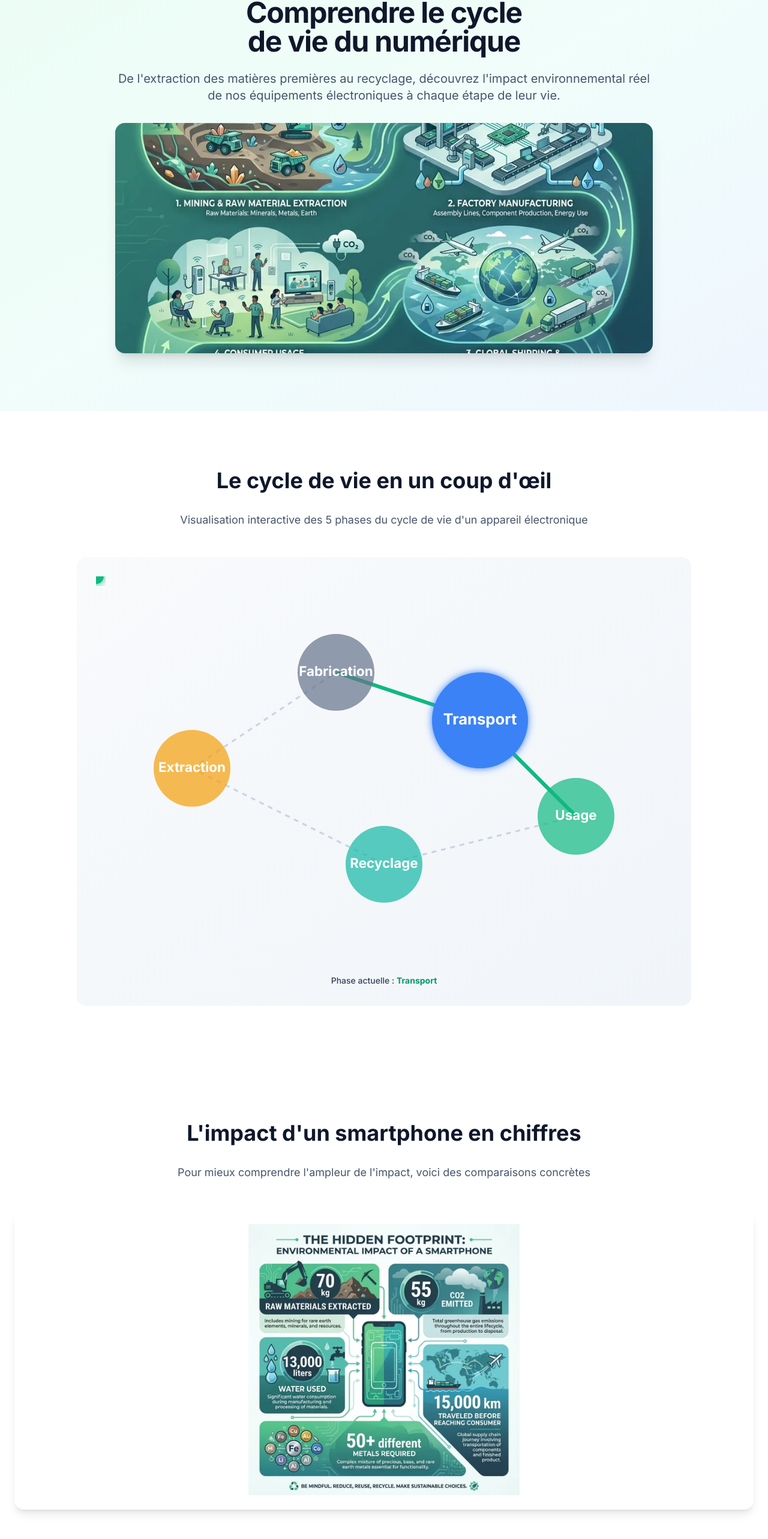
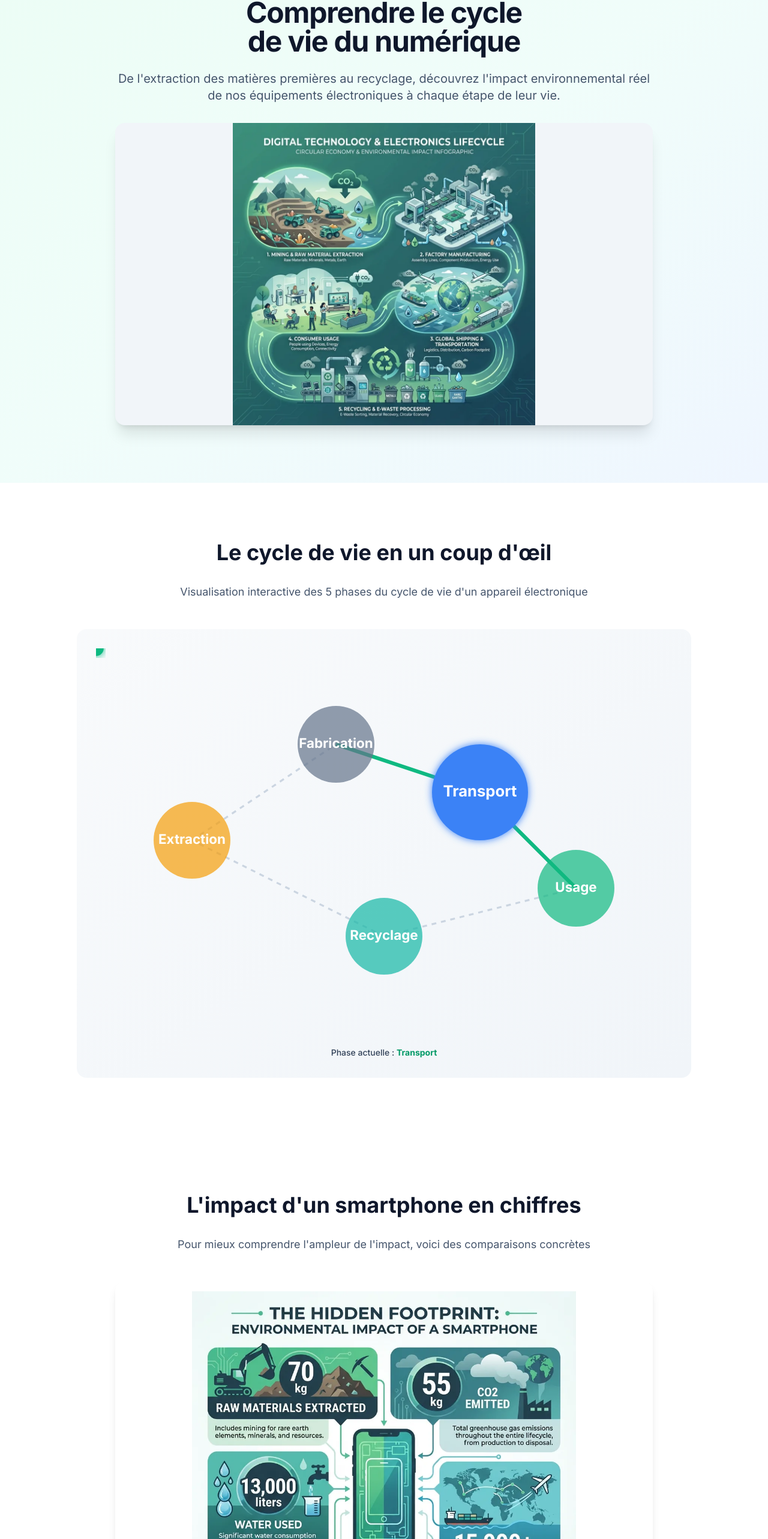
Before and after one commit to Hylst/le-green-it-en-clair, a Next.js app: page /comprendre in a window 1280 px wide. Shown: the part 209-2775 px from the top of the page at 60% size. Built offline with nearby package versions, Linux system fonts and the light colour scheme.

Commit message:
fix: image containers use aspect-ratio + object-contain to prevent cropping

```diff
--- a/app/comprendre/page.tsx
+++ b/app/comprendre/page.tsx
@@ -122,12 +122,12 @@ export default function ComprendrePage() {
             De l'extraction des matières premières au recyclage, découvrez l'impact environnemental réel de nos
             équipements électroniques à chaque étape de leur vie.
           </p>
-          <div className="relative h-96 rounded-2xl overflow-hidden shadow-xl bg-white dark:bg-slate-800">
+          <div className="relative aspect-[16/9] w-full rounded-2xl overflow-hidden shadow-xl bg-slate-100 dark:bg-slate-800">
             <Image
               src="/images/lifecycle-numerique-hero.webp"
               alt="Cycle de vie du numérique - de l'extraction au recyclage"
               fill
-              className="object-cover"
+              className="object-contain"
               priority
               sizes="(max-width: 768px) 100vw, 896px"
             />
@@ -157,15 +157,15 @@ export default function ComprendrePage() {
             Pour mieux comprendre l'ampleur de l'impact, voici des comparaisons concrètes
           </p>
 
-          <div className="mb-12 relative h-[500px] rounded-2xl overflow-hidden shadow-lg bg-white dark:bg-slate-800">
+          <div className="mb-12 relative aspect-[4/3] w-full max-w-4xl mx-auto rounded-2xl overflow-hidden shadow-lg bg-white dark:bg-slate-800">
             <Image
               src="/images/smartphone-impact-infographic.webp"
               alt="Infographie détaillée de l'impact environnemental d'un smartphone : extraction de 70kg de ressources naturelles dont 50 métaux différents, émission de 55kg de CO2, consommation de 13000 litres d'eau, transport de 15000km avant d'arriver chez le consommateur. Comparaisons visuelles avec équivalents concrets : trajets en voiture, arbres nécessaires pour compenser, années d'utilisation recommandées."
               fill
-              className="object-contain p-6 bg-white dark:bg-slate-800"
+              className="object-contain p-4"
               loading="lazy"
               quality={90}
-              sizes="(max-width: 768px) 100vw, 1200px"
+              sizes="(max-width: 768px) 100vw, 896px"
             />
           </div>
 
```
